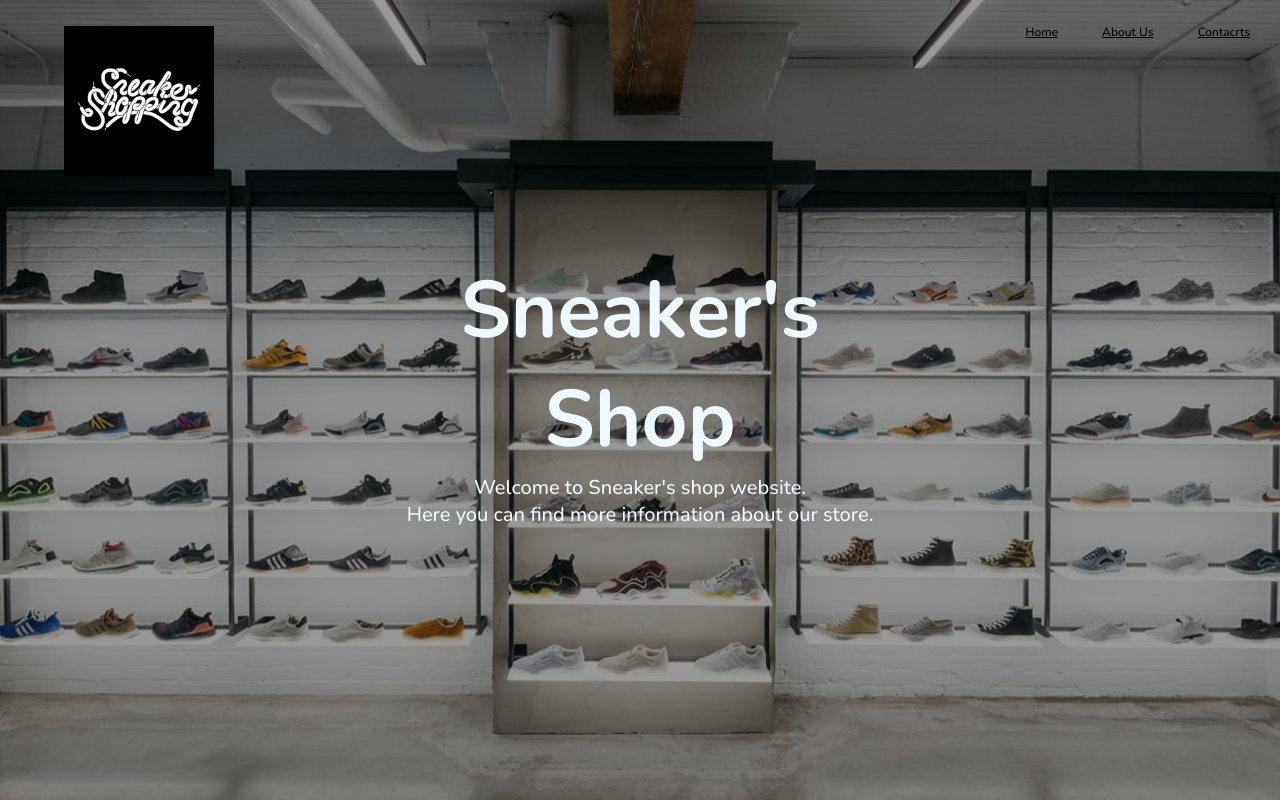
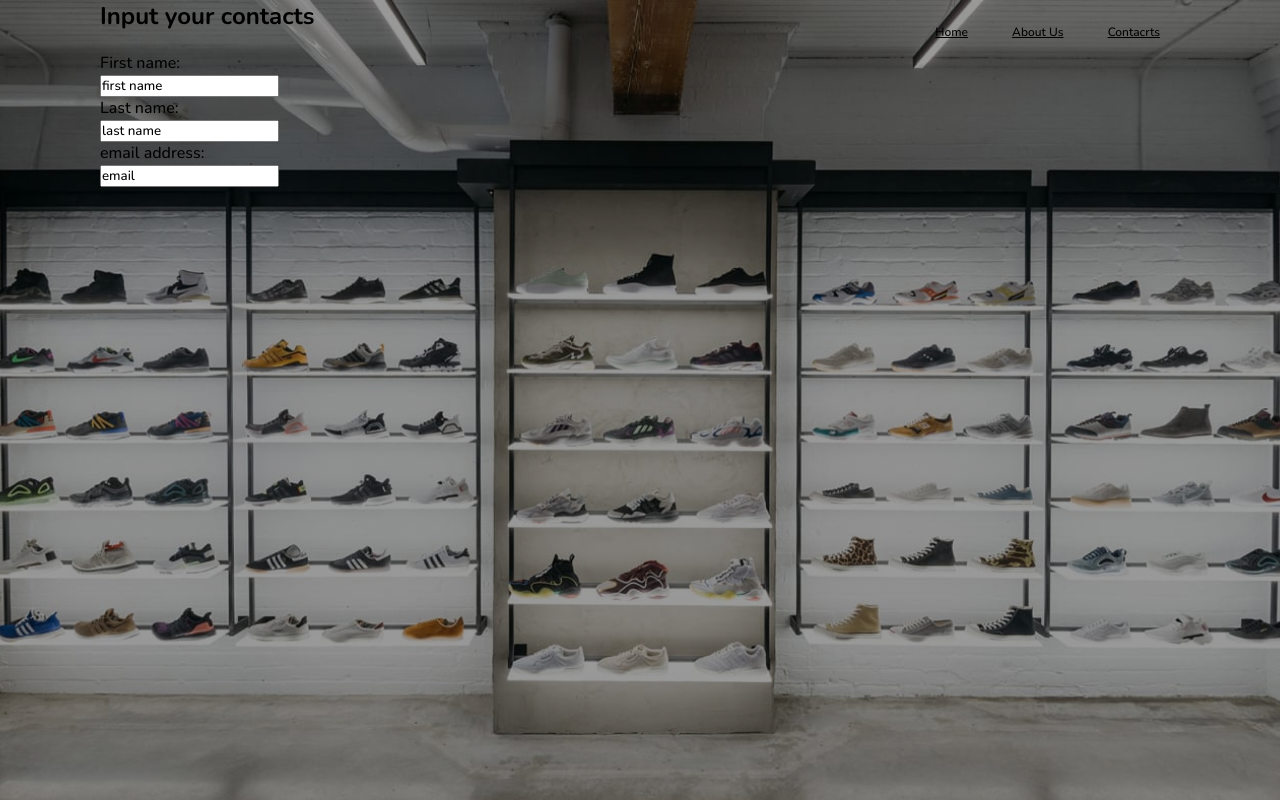
Before and after one commit to Dreamerandrealizer/Bekov-Nurdaulet, a plain HTML site: page AITU WEB AS1/contact.html in a window 1280 px wide. Drawn offline with nearby package versions, Linux system fonts and the light colour scheme.

Commit message:
Add files via upload

```diff
--- a/AITU WEB AS1/contact.html
+++ b/AITU WEB AS1/contact.html
@@ -11,18 +11,20 @@
   </head>
   <body>
     <div class="webpage">
-      <div class="logo">
-        <a href="https://www.instagram.com/solebox/"><img src="imgs/snkshok.jpg" alt="logg"></a>
-      </div>
       <ul class="tabs">
         <li><a href="index.html">Home</a></li>
         <li><a href="about.html">About Us</a></li>
         <li><a href="contact.html">Contacrts</a></li>
       </ul>
-      <div class="home-intro">
-        <h1>Sneaker's Shop</h1>
-        <p>Welcome to Sneaker's shop website. <br> Here you can find more information about our store.</p>
-      </div>
-    </div>
+  <h2> Input your contacts</h2>
+    <form class="ct">
+     <label for="fname">First name:</label><br>
+     <input type="text" id="fname" name="fname" value="first name"><br>
+     <label for="lname">Last name:</label><br>
+     <input type="text" id="lname" name="lname" value="last name"><br>
+     <label for="email">email address:</label><br>
+     <input type="text" id="email" name="email" value="email"><br>
+   </form>
+ </div>
 
 </html>
--- a/AITU WEB AS1/style.css
+++ b/AITU WEB AS1/style.css
@@ -1,4 +1,3 @@
-@charset "UTF-8";
 *{
   margin: 0;
   padding: 0;
@@ -17,7 +16,7 @@
   float: right;
   list-style: none;
   margin-top: 20px;
-  padding-right: 10px;
+  padding-right: 100px;
 }
 .tabs li{
   display: inline-block;
@@ -42,7 +41,7 @@
   margin: 20% 30%;
   text-align: center;
 }
-.home-intro h1{
+#text{
   text-align: center;
   color: AliceBlue;
   font-size: 80px;
@@ -52,3 +51,11 @@ p{
   color: AliceBlue;
   font-size: 20px;
 }
+.ct{
+  margin-top: 20px;
+  padding-left: 100px;
+}
+h2{
+  margin-bottom: : 20px;
+  padding-left: 100px
+}
```
Also changed, not shown: AITU WEB AS1/about.html (+2 -2 lines), AITU WEB AS1/index.html (+2 -2 lines).
